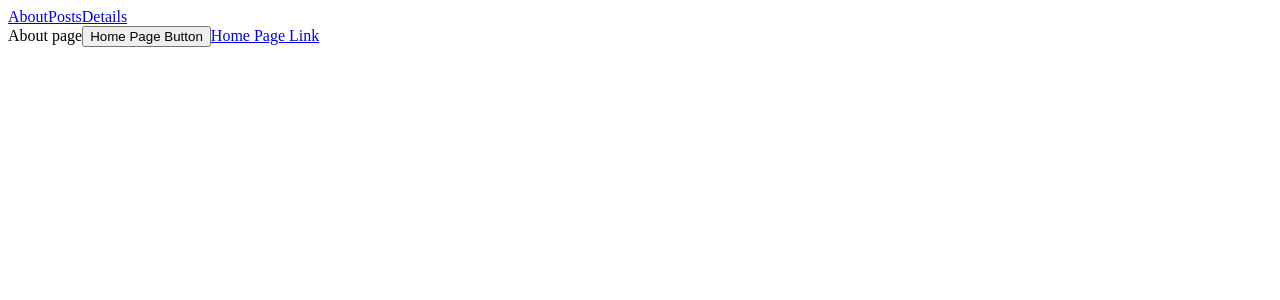
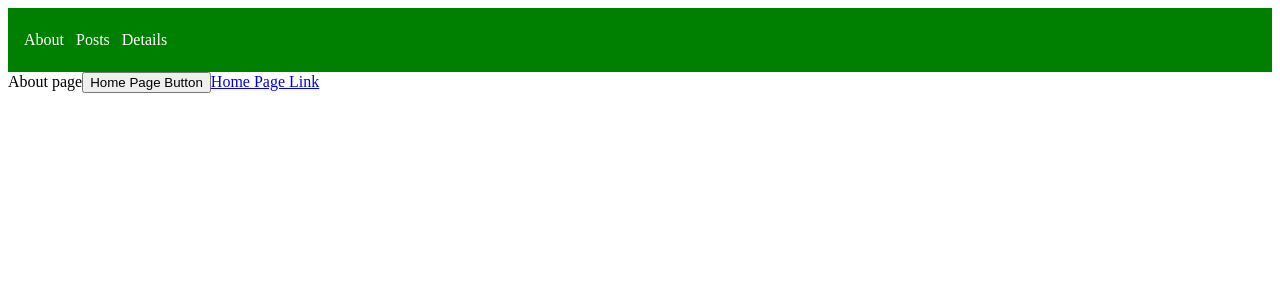
Before and after one commit to alexandr-sm-d/next, a Next.js app: page /about in a window 1280 px wide. Shown: the top 300 px of the page. Built offline with nearby package versions, Linux system fonts and the light colour scheme.

Commit message:
add styles as html tag

```diff
--- a/layouts/MainLayout.js
+++ b/layouts/MainLayout.js
@@ -5,13 +5,31 @@ export default function MainLayout({children}) {
     return (
         <>
             <nav>
-                <Link href={'about'}>About</Link>
-                <Link href={'posts'}>Posts</Link>
-                <Link href={'history/details'}>Details</Link>
+                <Link href={'about'}><a>About</a></Link>
+                <Link href={'posts'}><a>Posts</a></Link>
+                <Link href={'history/details'}><a>Details</a></Link>
             </nav>
             <main>
                 {children}
             </main>
+
+            <style jsx>
+                {`
+                    nav {
+                        background: green;
+                        display: flex;
+                        align-items: center;
+                        gap: 12px;
+                        height: 2rem;
+                        padding: 1rem;
+                    }
+
+                    nav a {
+                        color: white;
+                        text-decoration: none;
+                    }
+                `}
+            </style>
         </>
     )
 }
```
